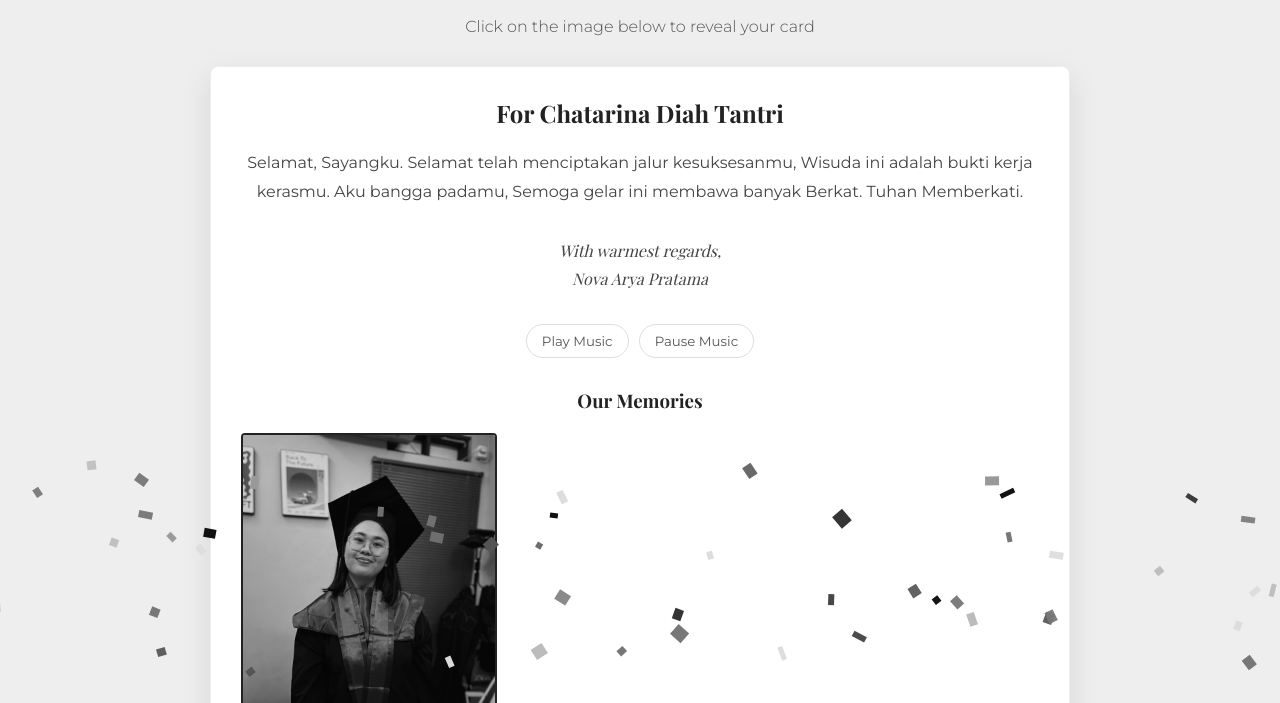
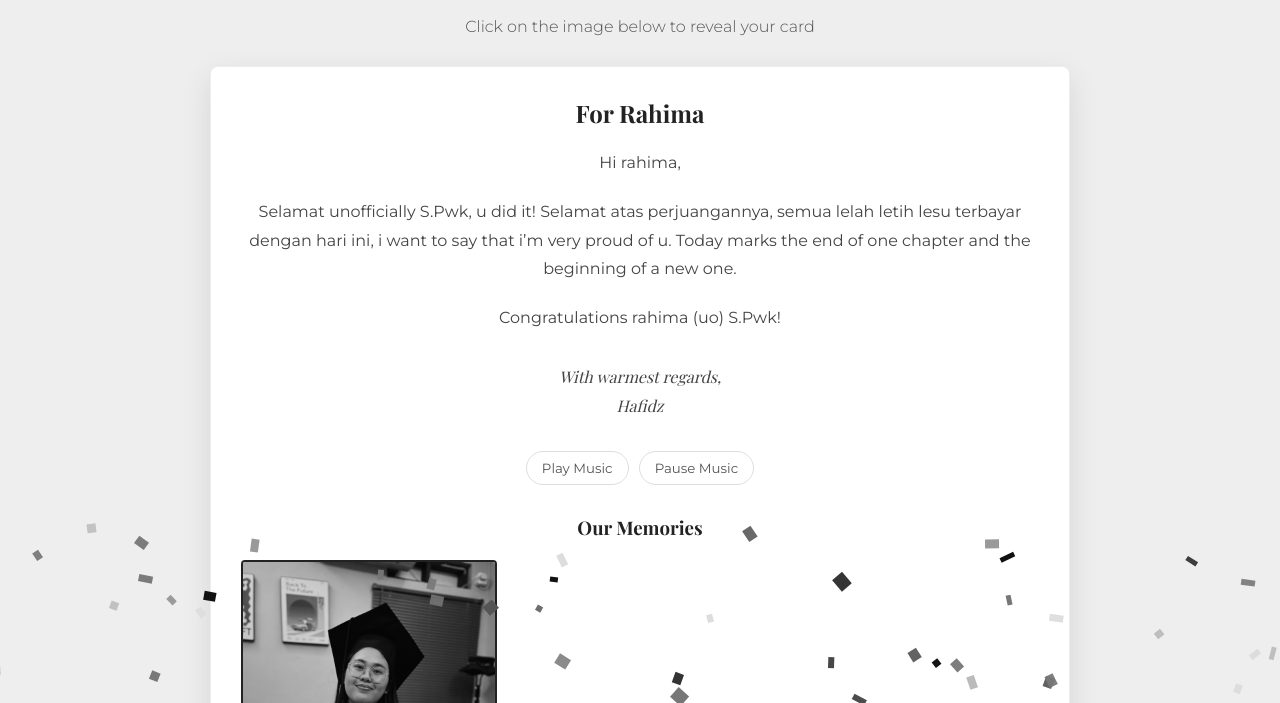
Before and after one commit to greetzza/order017_13-06-2025, a plain HTML site: page index.html in a window 1280 px wide. Both pictures are taken after a click on the picture 640 px from the left and 459 px from the top of the page. Shown: the part 76-779 px from the top of the page. Drawn offline with nearby package versions, Linux system fonts and the light colour scheme.

Commit message:
Update index.html

```diff
--- a/index.html
+++ b/index.html
@@ -264,9 +264,11 @@
 
         <div class="card-content" id="cardContent">
 
-            <h2>For Chatarina Diah Tantri</h2>
-            <p>Selamat, Sayangku. Selamat telah menciptakan jalur kesuksesanmu, Wisuda ini adalah bukti kerja kerasmu. Aku bangga padamu, Semoga gelar ini membawa banyak Berkat. Tuhan Memberkati.</p>
-            <p class="signature">With warmest regards,<br>Nova Arya Pratama</p>
+            <h2>For Rahima</h2>
+            <p>Hi rahima,</p>
+<p>Selamat unofficially S.Pwk, u did it! Selamat atas perjuangannya, semua lelah letih lesu terbayar dengan hari ini, i want to say that i’m very proud of u. Today marks the end of one chapter and the beginning of a new one.</p>
+<p>Congratulations rahima (uo) S.Pwk!</p>
+            <p class="signature">With warmest regards,<br>Hafidz</p>
 
             <div class="music-control">
                 <button id="playBtn">Play Music</button>
```
